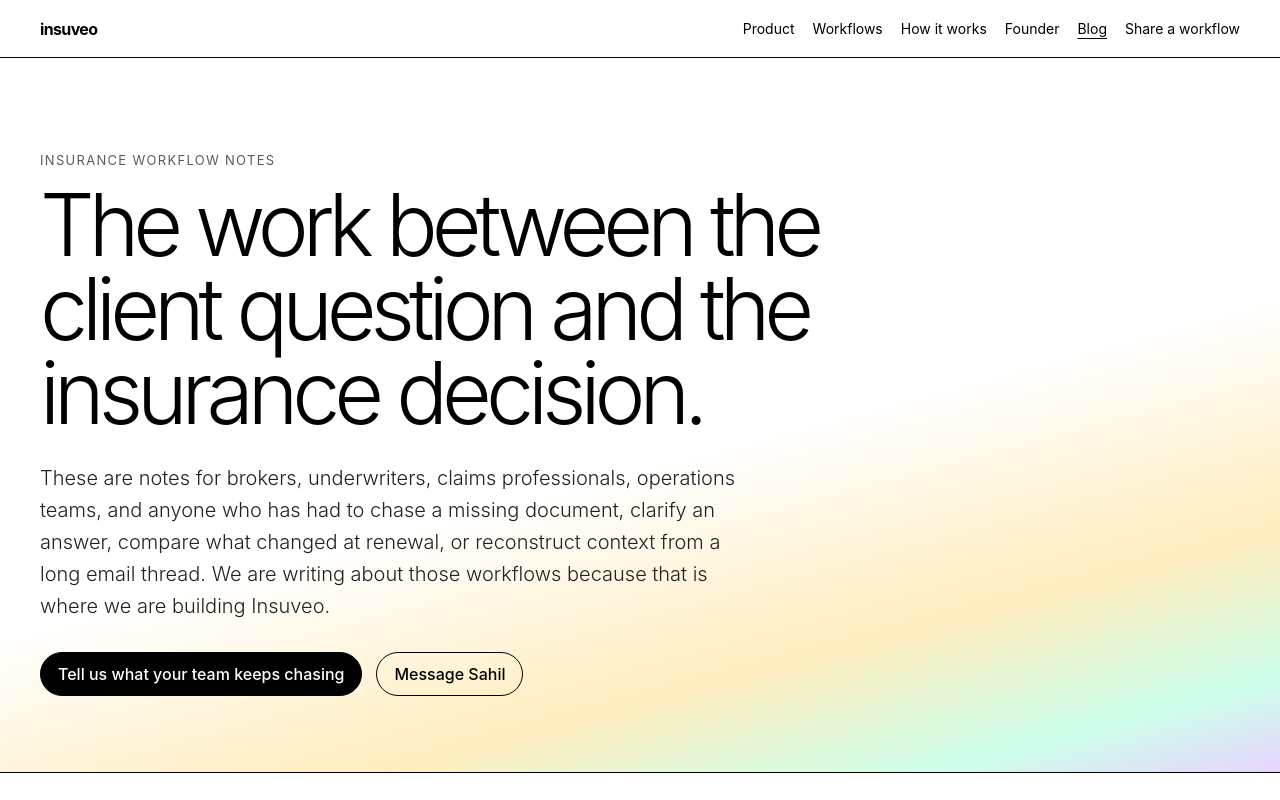
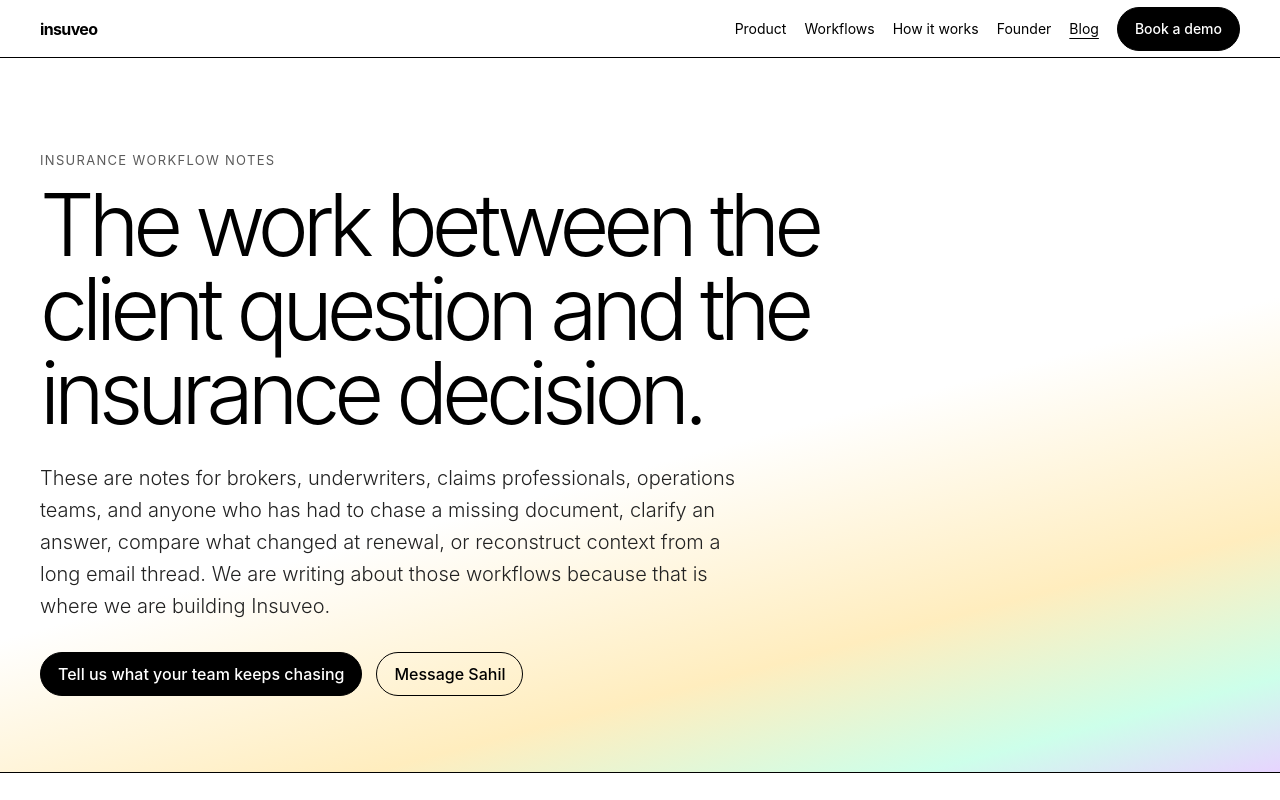
Before and after one commit to bluzeey/insuveo-web, a Next.js app: page /blog in a window 1280 px wide. Shown: the top 800 px of the page. Built offline with nearby package versions, Linux system fonts and the light colour scheme.

Commit message:
Use solid Book a demo CTA in blog navbar

```diff
--- a/app/blog/page.tsx
+++ b/app/blog/page.tsx
@@ -30,7 +30,7 @@ function Header() {
         <Link href="/#process">How it works</Link>
         <Link href="/#founder">Founder</Link>
         <Link className="blog-nav-current" href="/blog">Blog</Link>
-        <a href={demoUrl}>Share a workflow</a>
+        <a className="button button-primary nav-cta" href={demoUrl}>Book a demo</a>
       </nav>
     </header>
   );
@@ -47,7 +47,7 @@ function Footer() {
         <Link href="/">Home</Link>
         <Link href="/#founder">Founder</Link>
         <Link href="/blog">Blog</Link>
-        <a href={demoUrl}>Share a workflow</a>
+        <a href={demoUrl}>Book a demo</a>
       </nav>
     </footer>
   );
```
